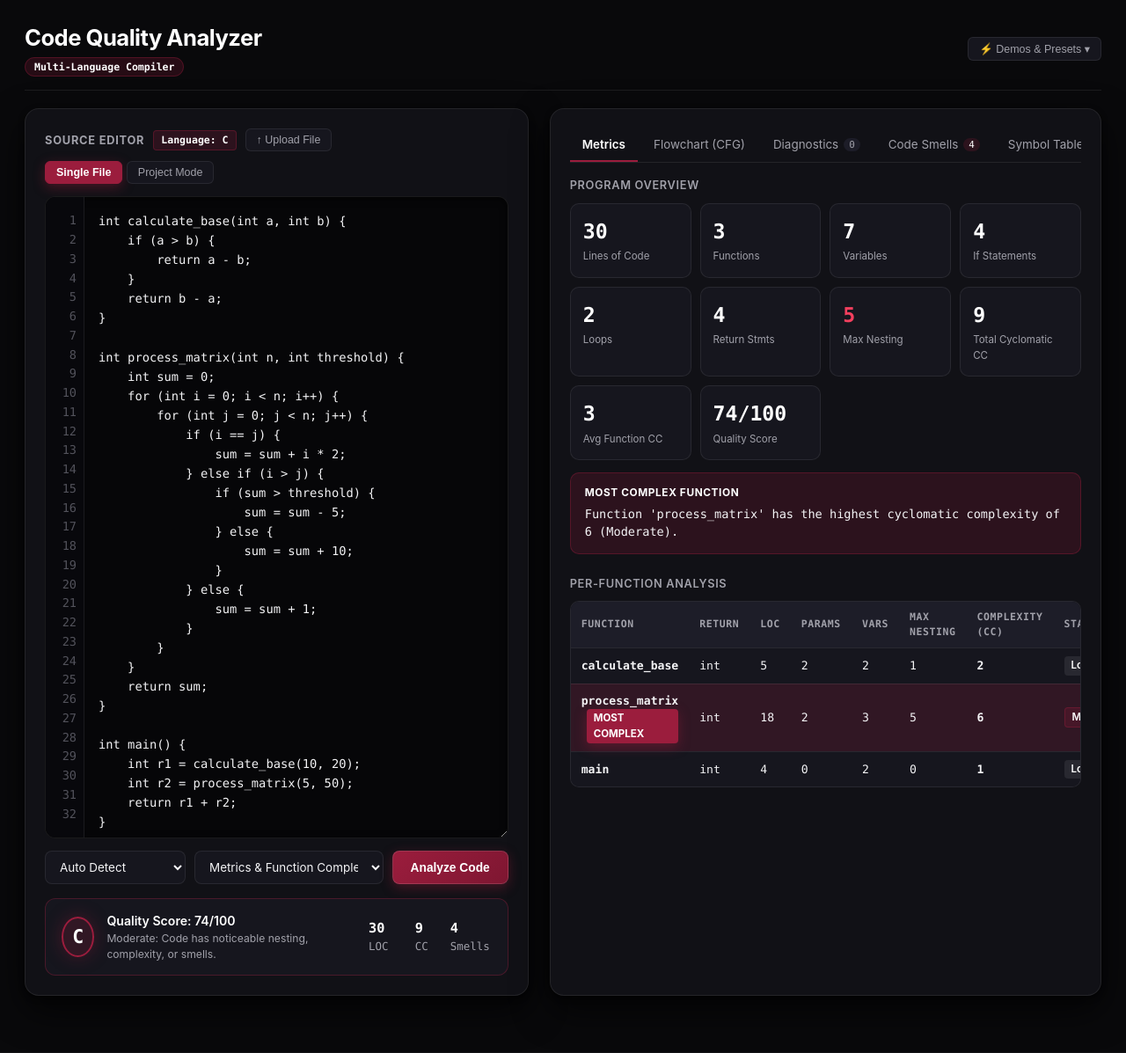
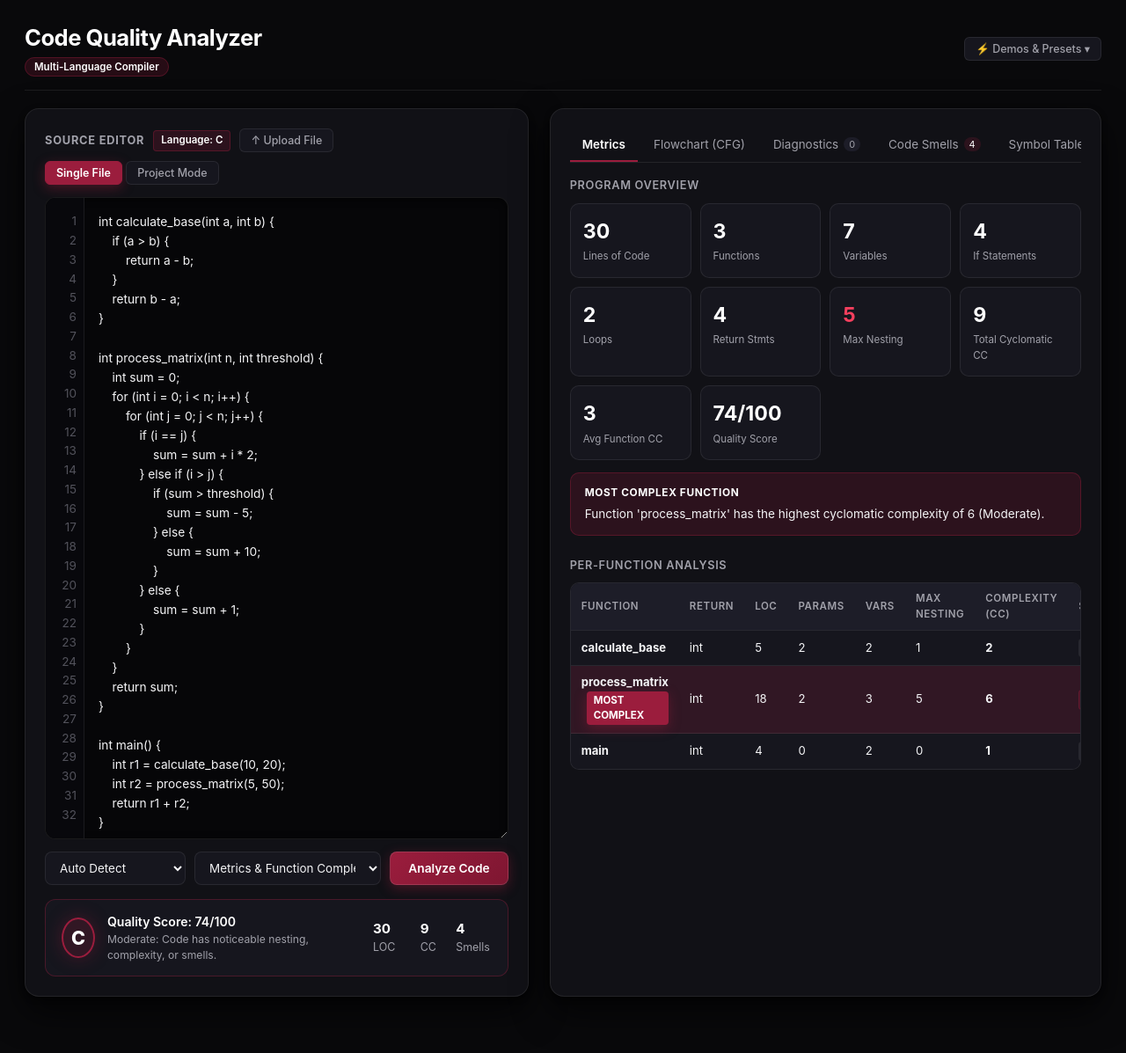
Before and after one commit to abhinav-079/code-analyzer, a Flask app: page / in a window 1280 px wide. Shown: the whole page at 88% size. Before the commit the page ends 1166 px from the top, so only its background shows below. Run offline with Flask 3, Linux system fonts and the light colour scheme; some libraries are stand-ins or nearby versions.

Commit message:
Enforce SF Pro font globally across entire website

```diff
--- a/static/app.js
+++ b/static/app.js
@@ -571,7 +571,7 @@ function drawCfgForFunction(cfg) {
       lbl.setAttribute("y", ly + 1);
       lbl.setAttribute("fill", strokeColor);
       lbl.setAttribute("font-size", "10px");
-      lbl.setAttribute("font-family", "ui-monospace, monospace");
+      lbl.setAttribute("font-family", "'SF Pro Display', 'SF Pro Text', 'SF Pro', -apple-system, BlinkMacSystemFont, sans-serif");
       lbl.setAttribute("font-weight", "700");
       lbl.textContent = edge.label;
       g.appendChild(lbl);
@@ -611,7 +611,7 @@ function drawCfgForFunction(cfg) {
     header.setAttribute("fill", tagColor);
     header.setAttribute("font-size", "11px");
     header.setAttribute("font-weight", "700");
-    header.setAttribute("font-family", "ui-monospace, monospace");
+    header.setAttribute("font-family", "'SF Pro Display', 'SF Pro Text', 'SF Pro', -apple-system, BlinkMacSystemFont, sans-serif");
     header.textContent = node.label || node.id;
     nodeG.appendChild(header);
 
@@ -622,7 +622,7 @@ function drawCfgForFunction(cfg) {
       lineTxt.setAttribute("y", pos.y + 38 + iIdx * lineH);
       lineTxt.setAttribute("fill", "#e2e8f0");
       lineTxt.setAttribute("font-size", "11px");
-      lineTxt.setAttribute("font-family", "ui-monospace, monospace");
+      lineTxt.setAttribute("font-family", "'SF Pro Display', 'SF Pro Text', 'SF Pro', -apple-system, BlinkMacSystemFont, sans-serif");
       lineTxt.textContent = inst.length > 27 ? inst.substring(0, 26) + "..." : inst;
       nodeG.appendChild(lineTxt);
     });
@@ -1282,7 +1282,7 @@ function renderAstGraph(ast) {
 
   if (!ast || (!ast.functions || ast.functions.length === 0)) {
     svg.innerHTML = `
-      <text x="50%" y="50%" fill="#71717a" font-size="14" font-family="sans-serif" text-anchor="middle">
+      <text x="50%" y="50%" fill="#71717a" font-size="14" font-family="'SF Pro Display', 'SF Pro Text', 'SF Pro', -apple-system, BlinkMacSystemFont, sans-serif" text-anchor="middle">
         No AST nodes found. Run analysis with valid code.
       </text>`;
     return;
@@ -1469,7 +1469,7 @@ function renderAstGraph(ast) {
     tagLabel.setAttribute("y", "18");
     tagLabel.setAttribute("fill", tagText);
     tagLabel.setAttribute("font-size", "9px");
-    tagLabel.setAttribute("font-family", "ui-monospace, monospace");
+    tagLabel.setAttribute("font-family", "'SF Pro Display', 'SF Pro Text', 'SF Pro', -apple-system, BlinkMacSystemFont, sans-serif");
     tagLabel.setAttribute("font-weight", "700");
     tagLabel.setAttribute("text-anchor", "middle");
     tagLabel.textContent = node.tag;
@@ -1482,7 +1482,7 @@ function renderAstGraph(ast) {
     titleText.setAttribute("y", "18.5");
     titleText.setAttribute("fill", "#f4f4f6");
     titleText.setAttribute("font-size", "11px");
-    titleText.setAttribute("font-family", "-apple-system, SF Pro Text, sans-serif");
+    titleText.setAttribute("font-family", "'SF Pro Display', 'SF Pro Text', 'SF Pro', -apple-system, BlinkMacSystemFont, sans-serif");
     titleText.setAttribute("font-weight", "600");
     const rawTitle = node.title || "";
     titleText.textContent = rawTitle.length > 15 ? rawTitle.substring(0, 14) + "…" : rawTitle;
@@ -1494,7 +1494,7 @@ function renderAstGraph(ast) {
     subText.setAttribute("y", "35");
     subText.setAttribute("fill", "#a1a1aa");
     subText.setAttribute("font-size", "9.5px");
-    subText.setAttribute("font-family", "ui-monospace, monospace");
+    subText.setAttribute("font-family", "'SF Pro Display', 'SF Pro Text', 'SF Pro', -apple-system, BlinkMacSystemFont, sans-serif");
     const rawSub = node.sub || "";
     subText.textContent = rawSub.length > 25 ? rawSub.substring(0, 24) + "…" : rawSub;
     nodeG.appendChild(subText);
--- a/static/style.css
+++ b/static/style.css
@@ -31,16 +31,23 @@
   --shadow-hover: 0 20px 48px rgba(0, 0, 0, 0.8), 0 0 24px rgba(155, 29, 61, 0.2);
   --shadow-btn: 0 4px 14px rgba(155, 29, 61, 0.4);
 
-  --mono: ui-monospace, "SFMono-Regular", Menlo, Monaco, Consolas, "Liberation Mono", monospace;
-  --sans: -apple-system, BlinkMacSystemFont, "SF Pro Display", "SF Pro Text", "Segoe UI", Roboto, "Helvetica Neue", Arial, sans-serif;
+  /* Unified SF Pro Typography Everywhere */
+  --sf-pro: "SF Pro Display", "SF Pro Text", "SF Pro", -apple-system, BlinkMacSystemFont, "Segoe UI", Roboto, "Helvetica Neue", Arial, sans-serif;
+  --mono: var(--sf-pro);
+  --sans: var(--sf-pro);
 }
 
-* { box-sizing: border-box; }
+*, *::before, *::after,
+html, body, button, input, select, textarea, code, pre, kbd, samp, table, th, td, div, span, p, h1, h2, h3, h4, label, a, svg, text {
+  box-sizing: border-box;
+  font-family: var(--sf-pro) !important;
+}
+
 html, body { margin: 0; padding: 0; height: 100%; }
 body {
   background: var(--bg);
   color: var(--text);
-  font-family: var(--sans);
+  font-family: var(--sf-pro) !important;
   line-height: 1.5;
   -webkit-font-smoothing: antialiased;
   -moz-osx-font-smoothing: grayscale;
```
